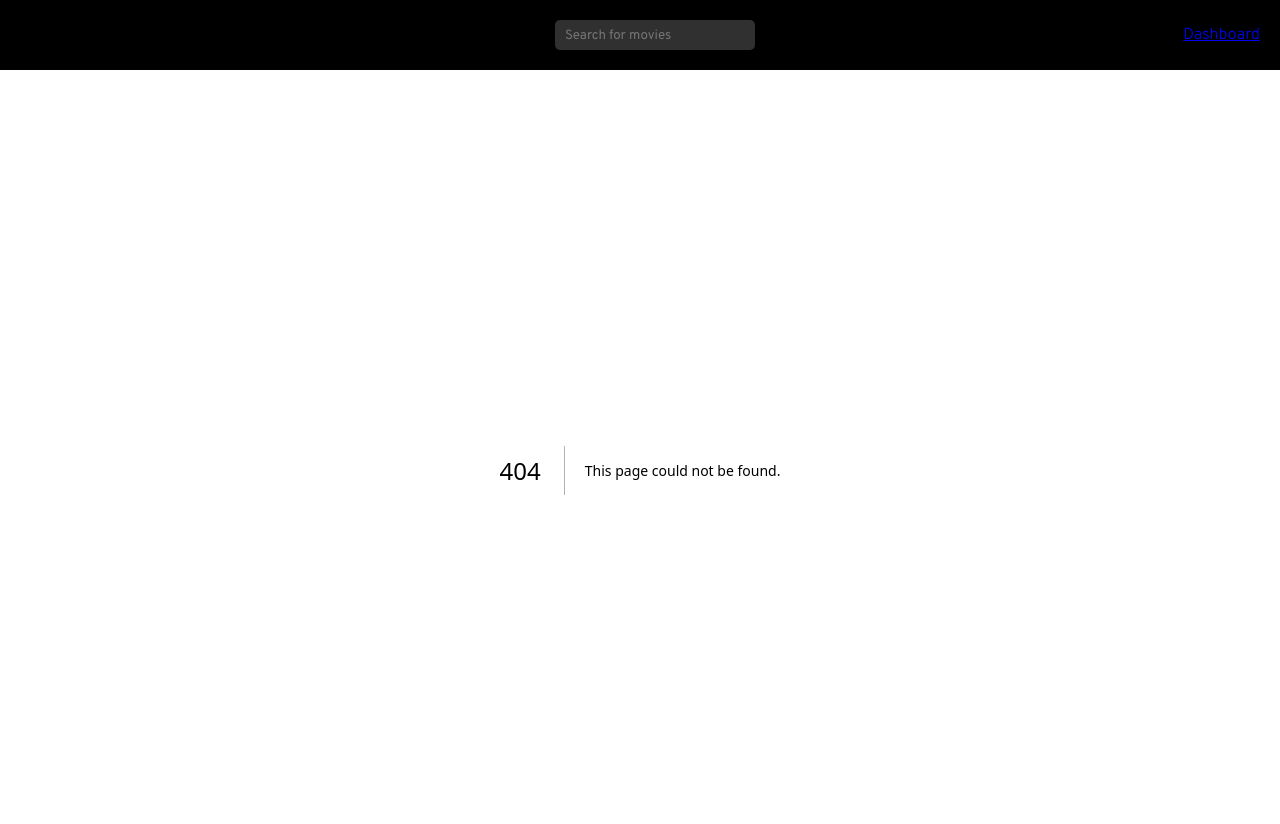
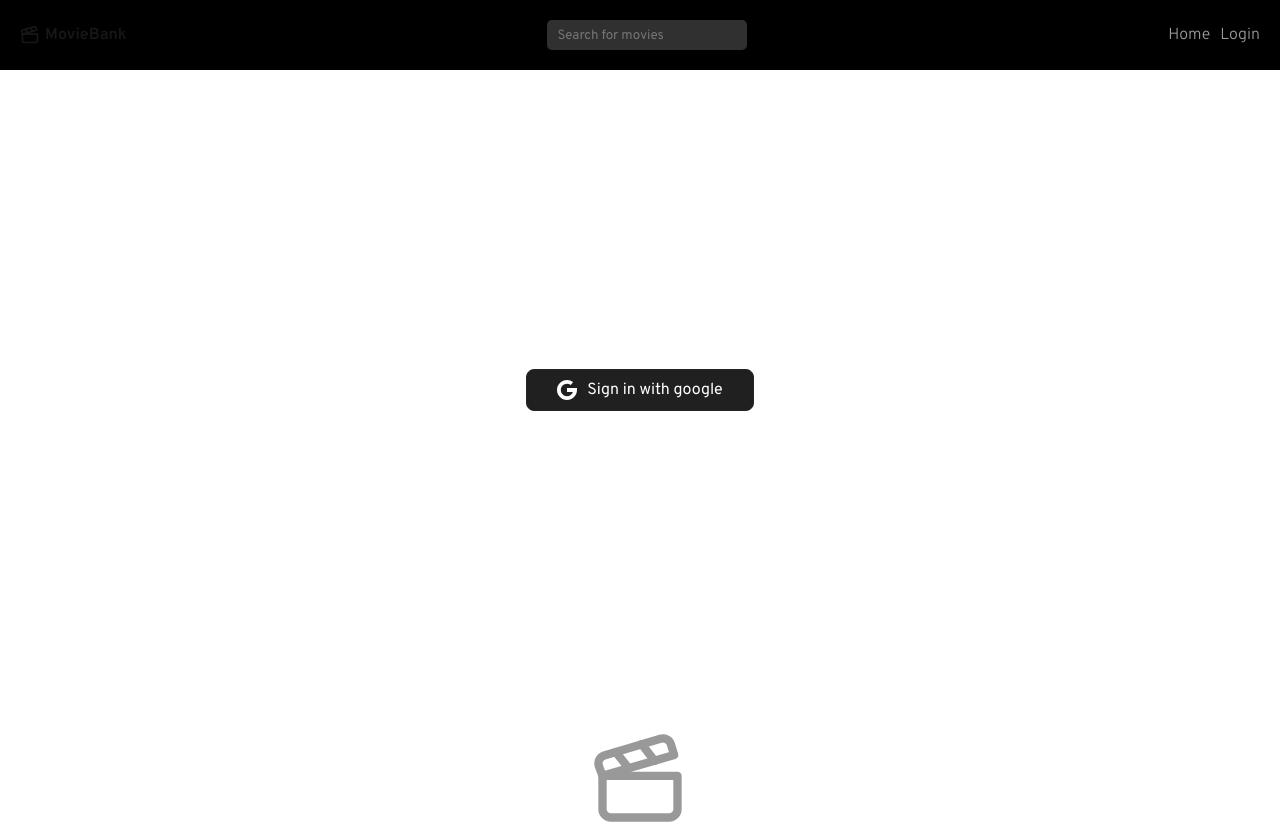
Before and after one commit to glconde/intp-p2, a Next.js app in the folder frontend/: page /login in a window 1280 px wide. Before the commit this address had no page. Shown: the top 824 px of the page. Built offline with nearby package versions, Linux system fonts and the light colour scheme; no server answers.

Commit message:
Added Auth and improved layout

```diff
--- a/frontend/package.json
+++ b/frontend/package.json
@@ -9,6 +9,7 @@
     "lint": "next lint"
   },
   "dependencies": {
+    "firebase": "^12.0.0",
     "lucide-react": "^0.534.0",
     "next": "15.4.4",
     "react": "19.1.0",
--- a/frontend/src/app/dashboard/page.tsx
+++ b/frontend/src/app/dashboard/page.tsx
@@ -6,13 +6,16 @@ import { apiURL } from '@/services/services'
 import { IMovie } from '@/services/types'
 import AddMovieForm from '@/components/AddMovieForm'
 import FormModal from '@/components/FormModal'
+import { useAuth } from '@/services/AuthContext'
 const Page = () => {
     const [movies, setMovies] = useState<IMovie[]>([])
     const [isVisible, setVisible] = useState(false)
     const [form, setForm] = useState<boolean>(false)
     const [id, setId] = useState<unknown>(null)
-
+    const { user } = useAuth()
+    const router = useRouter()
     useEffect(()=>{
+        if(!user){router.replace('/');}
         getMovies();
     },[])
 
--- a/frontend/src/app/globals.css
+++ b/frontend/src/app/globals.css
@@ -70,6 +70,60 @@ header{
   font-weight: 600;
 }
 
+.menu-links{
+  display:flex;
+  gap:10px;
+}
+
+a:link, a:active, a:visited{
+  color:#999999;
+  text-decoration: none;
+}
+
+a:hover{
+  color:#ffffff;
+}
+
+.login-wrapper{
+  height:50vw;
+  display:flex;
+  flex-flow:column nowrap;
+  justify-content: center;
+  align-items: center;
+}
+
+.login-wrapper button{
+
+
+
+
+}
+
+button{
+  font-family:var(--font);
+  font-size:var(--normal);
+  display:flex;
+  align-items: center;
+  justify-content: center;
+  gap:10px;
+  border:solid 1px #252525;
+  background-color:#202020;
+  color:#ffffff;
+  border-radius:8px;
+  padding-inline:30px;
+  padding-block:10px;
+  cursor:pointer;
+}
+
+button:hover{
+  background-color: #303030;
+}
+
+button img{
+  width:20px;
+  height:20px;
+}
+
 
 .search{
   background-color: #303030;
@@ -104,9 +158,10 @@ header{
   padding-block:20px;
   display:flex;
   align-items: center;
-  justify-content: flex-start;
+  justify-content: center;
   gap:15px;
   z-index:5;
+
   line-height: var(--medium);
 }
 
@@ -186,6 +241,7 @@ header{
   border-radius: 50px;
   transition: all 0.2s ease-in-out;
   cursor: pointer;
+  padding:5px;
 }
 
 .details-button:hover{
@@ -195,17 +251,53 @@ header{
 
 .modal{
   position:fixed;
-  top:0px;
-  bottom:50px;
+  top:50px;
+  bottom:0px;
   left:50px;
   right:50px;
-  background-color:rgba(0,0,0,0.6);
-  backdrop-filter: blur(20px);
+
   padding:50px;
   border-radius: 20px;
   box-shadow: 2px 2px 20px 0px #000000;
   z-index:20;
   border:solid #151515 1px;
+}
+
+.modal-background{
+  position:absolute;
+  height:100%;
+  width:100%;
+  object-fit: cover;
+  border-radius:20px;
+}
+
+.modal-content{
+   position:absolute;
+  top:0px;
+  bottom:0px;
+  left:0px;
+  right:0px;
+  padding:50px;
+ background-color:rgba(0,0,0,0.6);
+  backdrop-filter: blur(60px);
+  z-index:1;
+  border-radius: 20px 20px 0px 0px;
+  text-align: center;
+  overflow: auto;
+}
+
+.modal-header{
+  display:flex;
+  justify-content: flex-end;
+}
+
+.modal-inline-img{
+  max-width:400px;
+  margin:auto;
+  position:relative;
+  aspect-ratio: 2/3;
+  border-radius: 10px;
+  box-shadow: 0px 2px 15px 0px rgba(0,0,0,0.4);
 }
 
 .modal-title{
@@ -318,6 +410,7 @@ form button{
   color:#ffffff;
   transition:all 0.2s ease-in-out;
   opacity:0.6;
+  padding:5
 }
 
 .table-buttons button:hover{
--- a/frontend/src/app/layout.tsx
+++ b/frontend/src/app/layout.tsx
@@ -3,6 +3,7 @@ import { Geist, Geist_Mono } from "next/font/google";
 import Header from "@/components/Header";
 import Footer from "@/components/Footer";
 import "./globals.css";
+import { AuthProvider } from "@/services/AuthContext";
 
 const geistSans = Geist({
   variable: "--font-geist-sans",
@@ -28,10 +29,11 @@ export default function RootLayout({
     <html lang="en">
       <body
         className={`${geistSans.variable} ${geistMono.variable} antialiased`}
-      >
+      ><AuthProvider>
         <Header/>
           {children}
         <Footer/>
+        </AuthProvider>
       </body>
     </html>
   );
--- /dev/null
+++ b/frontend/src/app/login/page.tsx
@@ -0,0 +1,9 @@
+import Login from "@/components/Login"
+
+const Page = () => {
+    return(
+        <Login/>
+    )
+}
+
+export default Page
--- /dev/null
+++ b/frontend/src/components/Login.tsx
@@ -0,0 +1,35 @@
+'use client'
+import { signInWithGoogle } from "@/lib/firebase/auth"
+import { useAuth } from "@/services/AuthContext"
+import { useRouter } from "next/navigation"
+import { useEffect } from "react"
+import Image from "next/image"
+import Google from '../../public/google.svg'
+
+const Login = () => {
+
+    const { user, loading} = useAuth()
+    const router = useRouter()
+
+     useEffect(() => {
+    if (!loading && user) {
+      router.push('/dashboard');
+    }
+  }, [user, loading, router]);
+
+    const handleLogin = async () => {
+        try{
+            const googlesignin = await signInWithGoogle()
+            if(user){
+                router.push('/dashboard')
+            }
+        }catch(error){
+            alert('Error')
+        }
+    }
+    return(
+        <div className="login-wrapper"><button onClick={handleLogin}><Image src={Google} alt="" />Sign in with google</button></div>
+    )
+}
+
+export default Login
--- a/frontend/src/components/Menu.tsx
+++ b/frontend/src/components/Menu.tsx
@@ -1,7 +1,24 @@
+'use client'
 import Link from "next/link";
 import { Clapperboard } from "lucide-react"
+import { useAuth } from "@/services/AuthContext";
+import { signOutUser } from "@/lib/firebase/auth";
 import MenuSearch from "./MenuSearch";
+import { useRouter } from "next/navigation";
 const Menu = () => {
+    const router = useRouter()
+    const { user } = useAuth()
+
+    const handleLogout = async () => {
+        try{
+        await signOutUser()
+        alert('You are signed out');
+            router.replace('/')
+        }catch(error){
+            alert('Error signing out')
+        }
+    }
+
     return(
         <nav className="menu-bar">
             <div className="menu-logo">
@@ -10,7 +27,9 @@ const Menu = () => {
             </div>
             <MenuSearch />
             <div className="menu-links">
-                <Link href="/dashboard">Dashboard</Link>
+                <Link href="/">Home</Link>
+                {user && <><Link href="/dashboard">Dashboard</Link> <a onClick={handleLogout} href="#">Logout</a></>}
+                {!user && <Link href="/login">Login</Link>}
             </div>
         </nav>
     )
--- a/frontend/src/components/Movie.tsx
+++ b/frontend/src/components/Movie.tsx
@@ -56,9 +56,22 @@ export const Movie = ({movie}:IMovieProps) => {
 export const Modal = ({data, openModal, modal}:IModal) => {
     return(
         <div className="modal">
-            <div><CircleX onClick={()=>openModal(!modal)} size={30}/></div>
+          <picture><img className="modal-background" className="movie-img"
+              src={data.posterUrl}
+              alt={data.title}
+            /></picture>
+            <div className="modal-content">
+            <div className="modal-header"><CircleX onClick={()=>openModal(!modal)} size={30}/></div>
+            <div>
             <div className="modal-title">{data.title}</div>
             <p>{data.description}</p>
+            <picture><img className="modal-inline-img"
+              src={data.posterUrl}
+              alt={data.title}
+            /></picture>
+            <p>{data.releaseYear} • {data.genre}</p>
+            </div>
+            </div>
         </div>
     )
 }
--- /dev/null
+++ b/frontend/src/lib/firebase/auth.ts
@@ -0,0 +1,26 @@
+import { auth } from './config';
+import { GoogleAuthProvider, signInWithPopup, signOut, User } from 'firebase/auth';
+
+const provider = new GoogleAuthProvider();
+
+export async function signInWithGoogle(): Promise<string | null> {
+  try {
+    const result = await signInWithPopup(auth, provider);
+    return result.user.uid;
+  } catch (error) {
+    console.error('Google Sign-In Error:', error);
+    return null;
+  }
+}
+
+export async function signOutUser(): Promise<void> {
+  try {
+    await signOut(auth);
+  } catch (error) {
+    console.error('Sign-Out Error:', error);
+  }
+}
+
+export function onAuthStateChanged(callback: (user: User | null) => void) {
+  return auth.onAuthStateChanged(callback);
+}
--- /dev/null
+++ b/frontend/src/lib/firebase/config.ts
@@ -0,0 +1,19 @@
+// Import the functions you need from the SDKs you need
+import { initializeApp } from "firebase/app";
+import { getAuth } from "firebase/auth";
+// TODO: Add SDKs for Firebase products that you want to use
+// https://firebase.google.com/docs/web/setup#available-libraries
+
+// Your web app's Firebase configuration
+const firebaseConfig = {
+  apiKey: process.env.NEXT_PUBLIC_FIREBASE_API_KEY,
+  authDomain: process.env.NEXT_PUBLIC_FIREBASE_AUTH_DOMAIN,
+  projectId: process.env.NEXT_PUBLIC_FIREBASE_PROJECT_ID,
+  storageBucket: process.env.NEXT_PUBLIC_FIREBASE_STORAGE_BUCKET,
+  messagingSenderId: process.env.NEXT_PUBLIC_FIREBASE_MESSAGING_SENDER_ID,
+  appId: process.env.NEXT_PUBLIC_FIREBASE_APP_ID
+};
+
+// Initialize Firebase
+const app = initializeApp(firebaseConfig);
+export const auth = getAuth(app)
--- /dev/null
+++ b/frontend/src/services/AuthContext.tsx
@@ -0,0 +1,49 @@
+'use client';
+
+import { createContext, useContext, useState, useEffect, ReactNode } from 'react';
+import { auth } from '@/lib/firebase/config';
+import { User, onAuthStateChanged } from 'firebase/auth';
+
+// Define the AuthContext type
+interface AuthContextType {
+  user: User | null;
+  loading: boolean;
+}
+
+// Create context with explicit type and undefined as default
+const AuthContext = createContext<AuthContextType | undefined>(undefined);
+
+export const AuthProvider = ({ children }: { children: ReactNode }) => {
+  const [user, setUser] = useState<User | null>(null);
+  const [loading, setLoading] = useState(true);
+
+  useEffect(() => {
+    const unsubscribe = onAuthStateChanged(
+      auth,
+      (currentUser) => {
+        setUser(currentUser);
+        setLoading(false);
+      },
+      (error) => {
+        console.error('Firebase auth error:', error);
+        setLoading(false); // Ensure loading is false even on error
+      }
+    );
+
+    return () => unsubscribe();
+  }, []);
+
+  return (
+    <AuthContext.Provider value={{ user, loading }}>
+      {children}
+    </AuthContext.Provider>
+  );
+};
+
+export const useAuth = (): AuthContextType => {
+  const context = useContext(AuthContext);
+  if (context === undefined) {
+    throw new Error('useAuth must be used within an AuthProvider');
+  }
+  return context;
+};
```
Also changed, not shown: frontend/public/google.svg (added), 1 other file (tests, documents, lock files or other folders).
